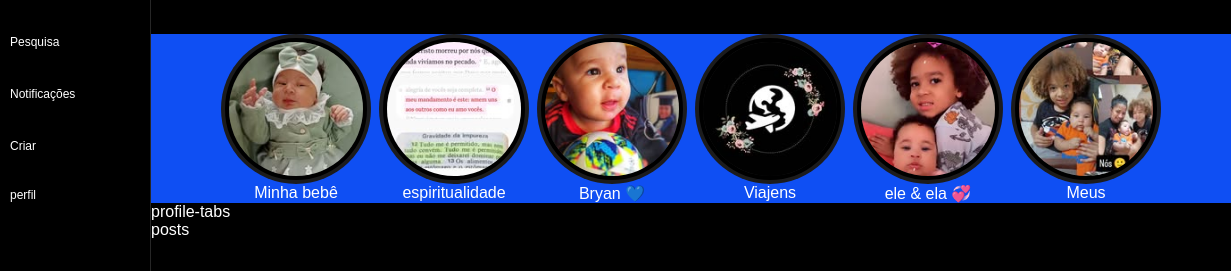
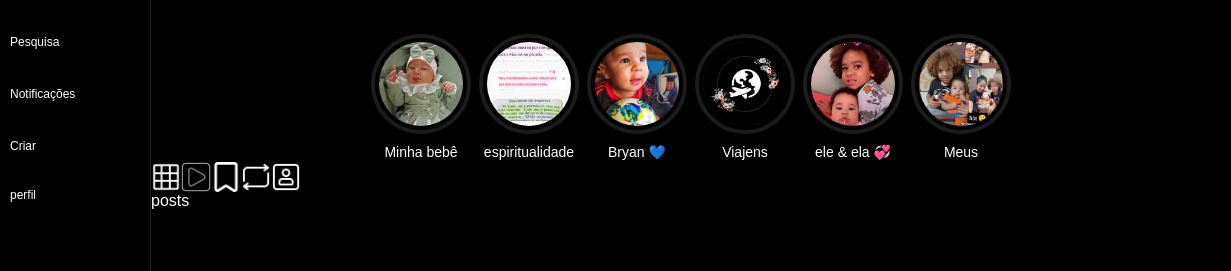
Before and after one commit to Flaviohenrique2009/clone-do-instagram, a plain HTML site: page index.html in a window 1280 px wide. Shown: the part 345-616 px from the top of the page, 49-1280 px from the left. Drawn offline with Linux system fonts and the light colour scheme.

Commit message:
concluido destaques e iniciado navegação

```diff
--- a/assets/css/style.css
+++ b/assets/css/style.css
@@ -226,10 +226,12 @@ body {
 
 
 .highlights {
-    background-color: #0f4ff3;
+    /* background-color: #0f4ff3; */
     display: flex;
     justify-content: center;
     gap: 8px;
+
+
 
 }
 
@@ -237,25 +239,60 @@ body {
 
 
 .container-destaque {
+    max-width:100px;
+    overflow: hidden;
     display: flex;
     flex-direction: column;
     align-items: center;
+    gap:8px ;
+
+}
+
+.destaque-text {
+    max-width: 100%;
+    text-align: left;
+    overflow: hidden;
+    white-space:nowrap;
+    line-height:20px;
+    font-size: 14px;
 
 }
 
 .destaque-image {
-    width: 150px;
-    height: 150px;
-     border-radius: 100%;
-    padding:4px;
-    background-color:#1c1c1d ;
+    width: 100px;
+    height: 100px;
+    border-radius: 100%;
+    padding: 4px;
+    background-color: #1c1c1d;
 
 
 }
 
 .destaque-image img {
     width: 100%;
-    height:100%;
+    height: 100%;
     border-radius: 100%;
     border: 4px solid black;
 }
+
+.profile-tabs{
+    display: flex;
+
+
+
+}
+
+
+ .profile-tab{
+
+  width:30px;
+  height:30px;
+
+
+ }
+.profile-tab img{
+
+    width: 100%;
+    height:100%;
+
+}
--- a/index.html
+++ b/index.html
@@ -209,7 +209,38 @@
         </section>
 
         <nav class="profile-tabs">
-            profile-tabs
+          <div class="profile-tab">
+             <img src="./assets/images/icons/linhas-de-grade (1).png" alt="">
+          </div>
+
+          <div class="profile-tab">
+             <img src="./assets/images/icons/1.png" alt="">
+          </div>
+
+          <div class="profile-tab">
+             <img src="./assets/images/icons/marca-paginas.png" alt="">
+          </div>
+
+          <div class="profile-tab">
+             <img src="./assets/images/icons/repost.png" alt="">
+          </div>
+
+          <div class="profile-tab">
+             <img src="./assets/images/icons/perfil.png" alt="">
+          </div>
+
+
+
+
+
+
+
+
+
+
+
+
+
         </nav>
 
         <section class="posts">
```
Also changed, not shown: assets/images/icons/linhas-de-grade (1).png (added), assets/images/icons/linhas-de-grade.png (deleted), assets/images/icons/marca-paginas.png (added), assets/images/icons/perfil.png (added).
